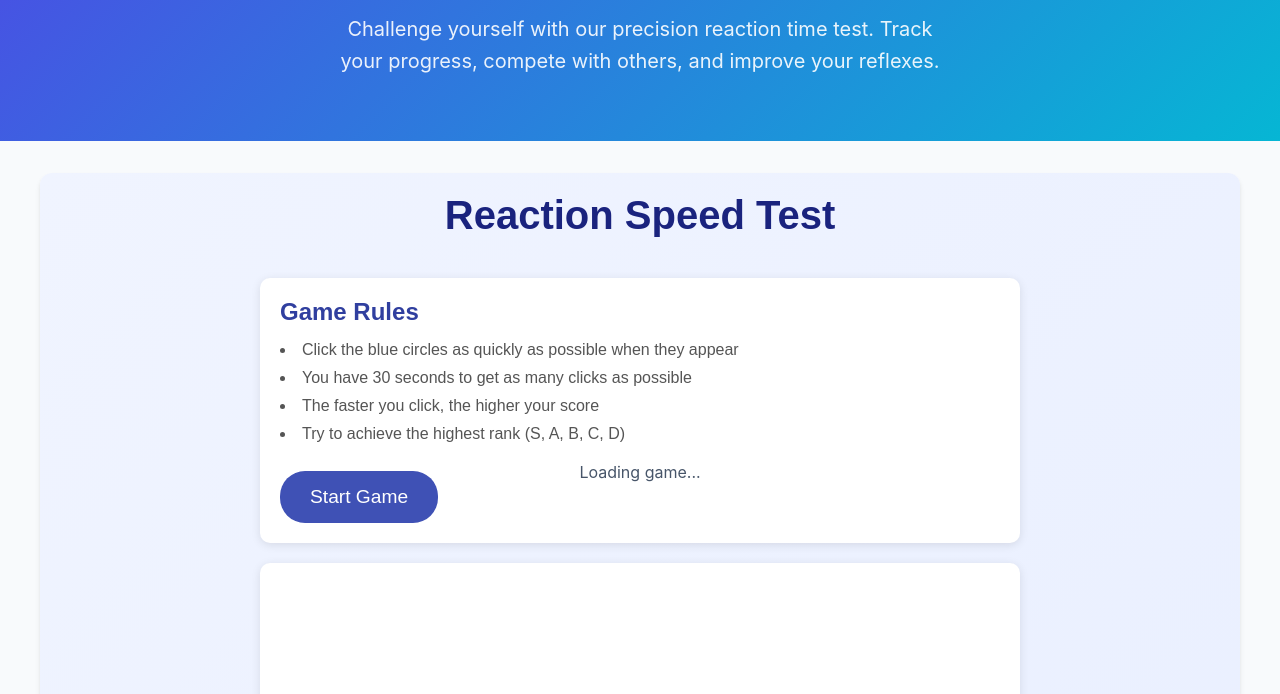
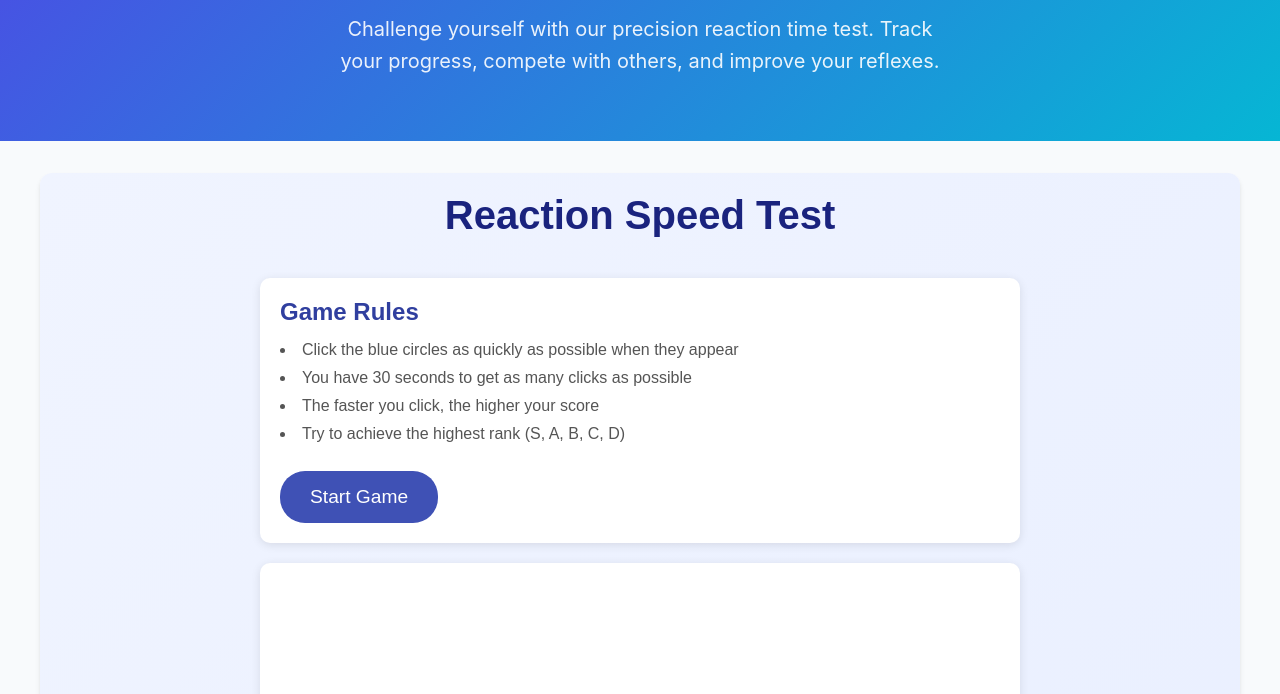
Before and after one commit to markhjc/reactionspeedtest, a plain HTML site: page index.html in a window 1280 px wide. Shown: the part 258-952 px from the top of the page. Drawn offline with Linux system fonts and the light colour scheme.

Commit message:
Update index.html

```diff
--- a/index.html
+++ b/index.html
@@ -269,14 +269,14 @@
         .game-container {
             position: relative;
         }
-.game-container::before {
+/*.game-container::before {
     content: 'Loading game...';
     position: absolute;
     top: 50%;
     left: 50%;
     transform: translate(-50%, -50%);
     color: var(--text-light);
-}
+}     */
         /* Responsive Design */
         @media (max-width: 768px) {
             :root {
```
